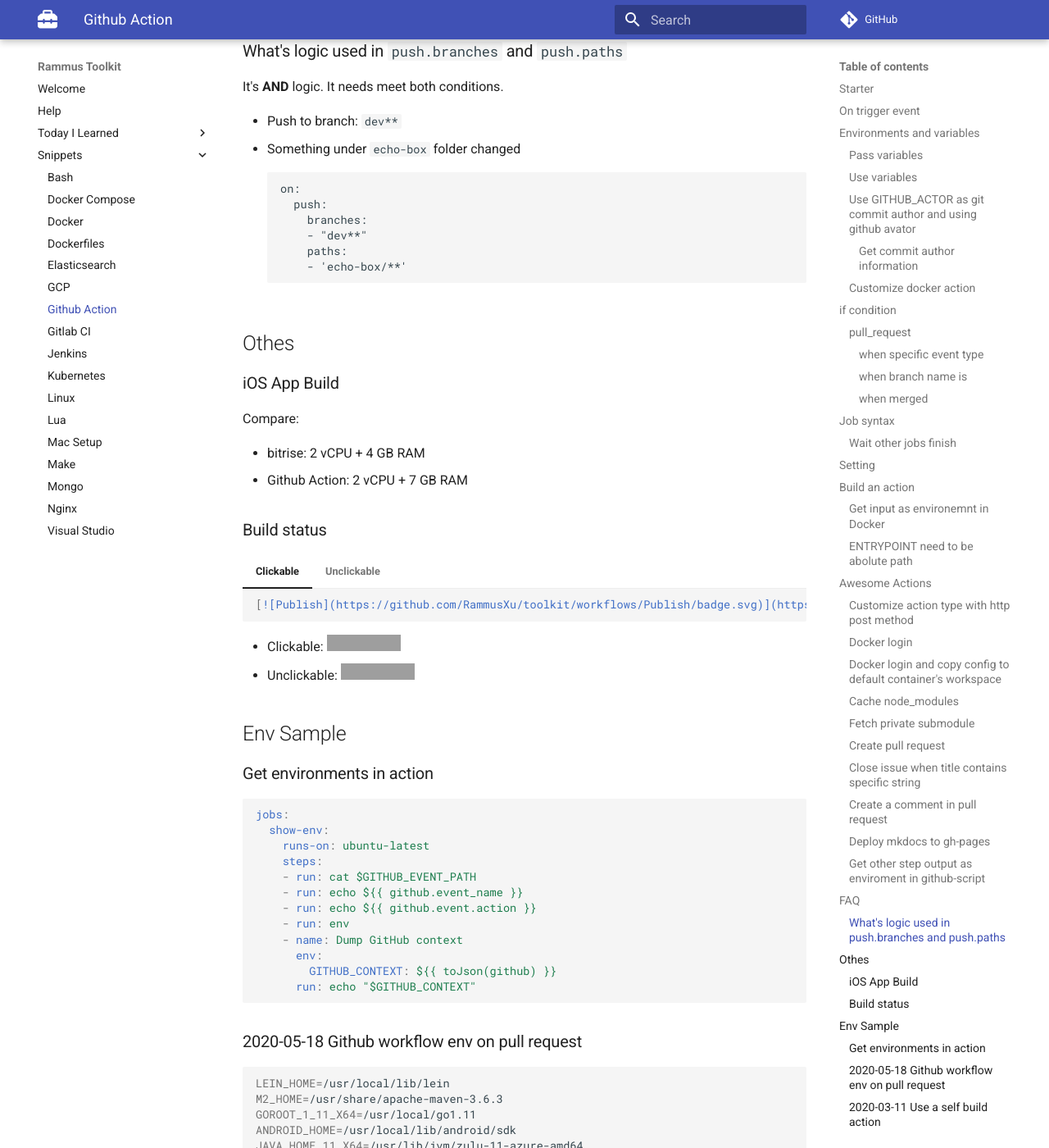
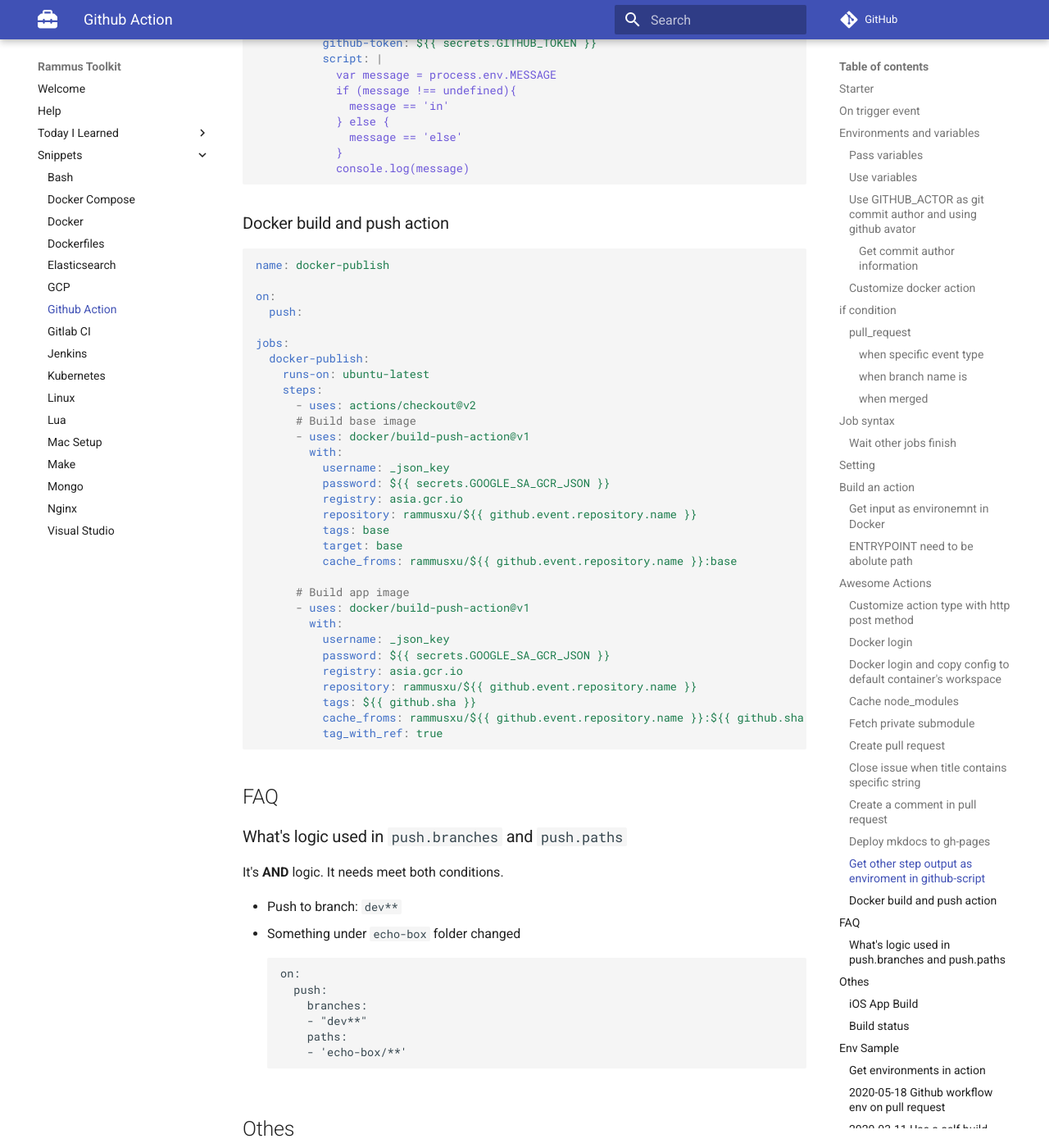
Before and after one commit to RammusXu/toolkit, an MkDocs documentation site: the page built from docs/snippets/github-action.md, in a window 1280 px wide and 1400 px high, scrolled down 8887 px. Shown: the whole window at 82% size. Built offline with MkDocs 1.6.1 and Material for MkDocs 9.7.7, drawn with Linux system fonts in a browser that asks for light colours; comment, search, counter and statistics services are not loaded; some of the changed text lies outside the part shown; grey boxes are pictures that could not be loaded.

Commit message:
action checkout@v2

````diff
--- a/docs/snippets/github-action.md
+++ b/docs/snippets/github-action.md
@@ -271,7 +271,22 @@
 ```
 
 ### Fetch private submodule
-PAT = [private access token](https://help.github.com/en/github/authenticating-to-github/creating-a-personal-access-token-for-the-command-line)
+PAT = [personal access token](https://help.github.com/en/github/authenticating-to-github/creating-a-personal-access-token-for-the-command-line)
+
+`actions/checkout@v2` fixed `git@github.com` problem
+```yaml
+jobs:
+  deploy:
+    runs-on: ubuntu-latest
+    steps:
+    - name: Checkout
+      uses: actions/checkout@v2
+      with:
+        fetch-depth: 0
+        submodules: true
+        token: ${{ secrets.PAT }}
+```
+
 ```yaml
     - name: Fix submodules
       run: echo -e '[url "https://github.com/"]\n  insteadOf = "git@github.com:"' >> ~/.gitconfig
@@ -410,6 +425,41 @@
               message == 'else'
             }
             console.log(message)
+```
+
+### Docker build and push action
+```yaml
+name: docker-publish
+
+on:
+  push:
+
+jobs:
+  docker-publish:
+    runs-on: ubuntu-latest
+    steps:
+      - uses: actions/checkout@v2
+      # Build base image
+      - uses: docker/build-push-action@v1
+        with:
+          username: _json_key
+          password: ${{ secrets.GOOGLE_SA_GCR_JSON }}
+          registry: asia.gcr.io
+          repository: rammusxu/${{ github.event.repository.name }}
+          tags: base
+          target: base
+          cache_froms: rammusxu/${{ github.event.repository.name }}:base
+
+      # Build app image
+      - uses: docker/build-push-action@v1
+        with:
+          username: _json_key
+          password: ${{ secrets.GOOGLE_SA_GCR_JSON }}
+          registry: asia.gcr.io
+          repository: rammusxu/${{ github.event.repository.name }}
+          tags: ${{ github.sha }}
+          cache_froms: rammusxu/${{ github.event.repository.name }}:${{ github.sha }}
+          tag_with_ref: true
 ```
 
 ## FAQ
````
